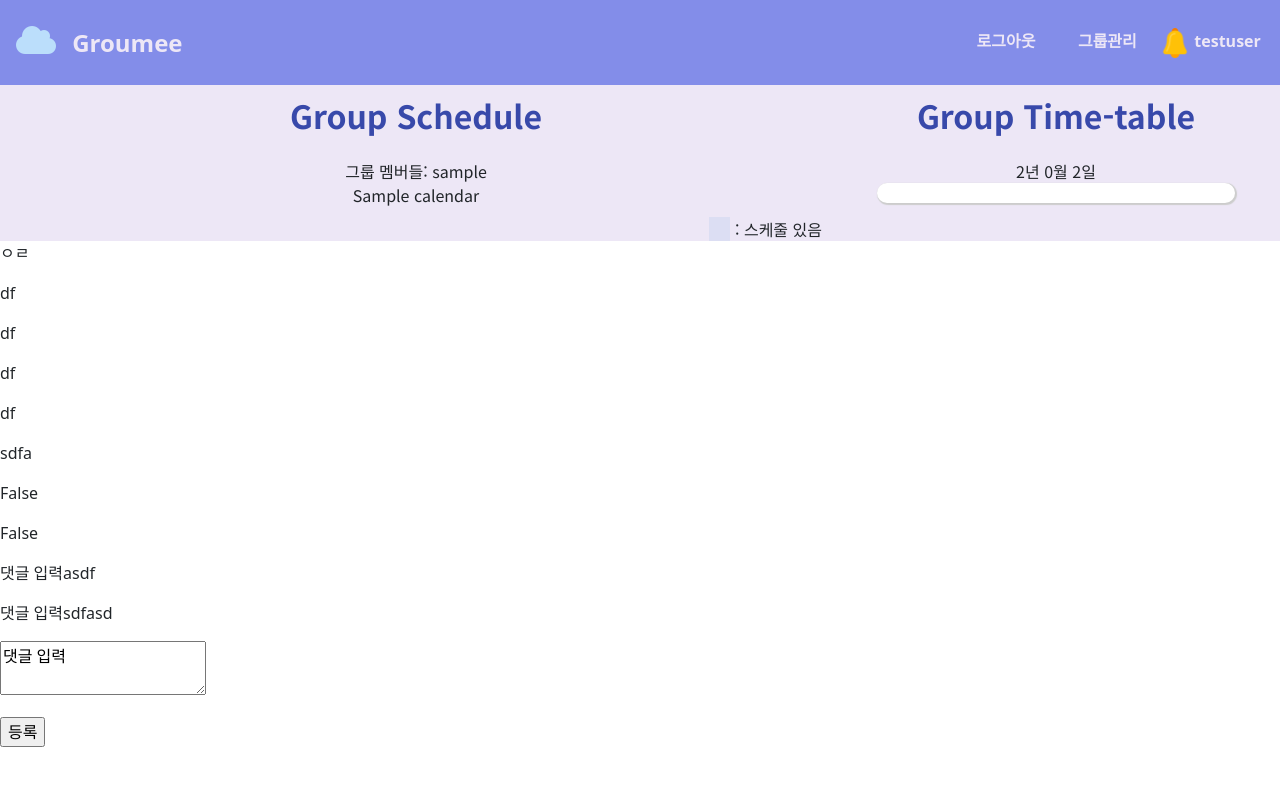
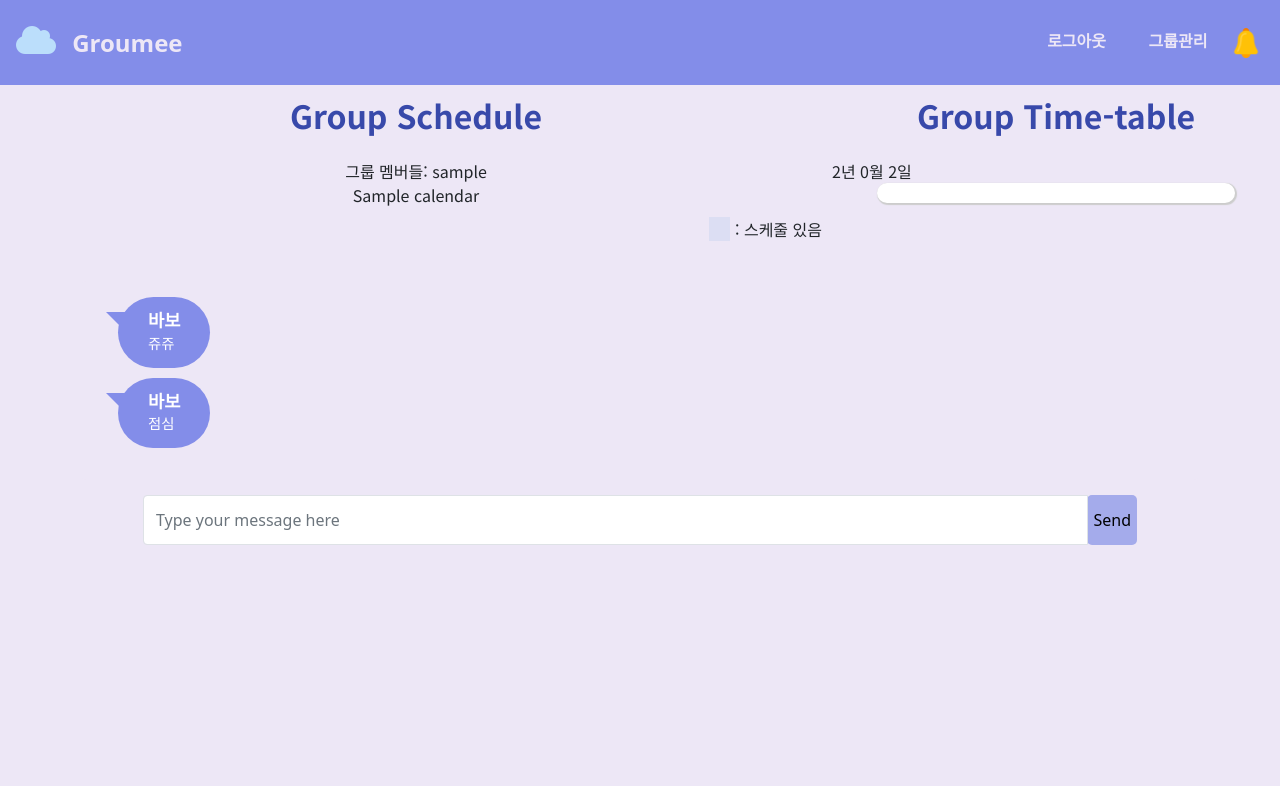
Before and after one commit to kminzy/Heroku_Groumee, a Django app: template calendarproject/groupmeet/templates/groupCalendar.html in a window 1280 px wide. Shown: the top 786 px of the page. Run offline with Django 3.2, Linux system fonts and the light colour scheme; a user stored in the database is signed in; data comes from the database, SQL or seed files in the repository; tables that the repository leaves empty hold one stand-in row (values such as "Sample post"); the template is opened without the code that fills it: values that come from a table or form of the project are taken from there, most other values are stand-ins (such as "Sample title", 1, 10 or a date in 2020); some libraries are stand-ins or nearby versions.

Commit message:
오류 수정

```diff
--- a/calendarproject/calendarproject/templates/base.html
+++ b/calendarproject/calendarproject/templates/base.html
@@ -80,7 +80,7 @@
                 <span class="profile">그룹관리</span>
             </a>
             <img src="{%static 'img/bell.png'%}" id="bell-image">
-            <span>{{user.username}}</span>
+            <span>{{user.nickname}}</span>
             {% endif %}
         </div>
     </nav>
--- a/calendarproject/calendarproject/urls.py
+++ b/calendarproject/calendarproject/urls.py
@@ -37,4 +37,5 @@
     path('groupInvitation/', views.getInvitationList, name="getInvitationList"),
     path('groupInvitation/acceptIvitation/<str:id>', views.acceptInvitation, name="acceptInvitation"),
     path('groupInvitation/refuseIvitation/<str:id>', views.acceptInvitation, name="refuseInvitation"),
+
 ]
--- a/calendarproject/groupmeet/models.py
+++ b/calendarproject/groupmeet/models.py
@@ -32,8 +32,7 @@
     title=models.CharField(max_length=60)
 
 class Comment(models.Model):
-    writer=models.CharField(max_length=20)
-    #writer=models.ForeignKey(settings.AUTH_USER_MODEL,on_delete=models.CASCADE) 로그인 완성되면 수정
+    writer=models.ForeignKey(settings.AUTH_USER_MODEL,on_delete=models.CASCADE)
     group= models.ForeignKey(Group ,on_delete=models.CASCADE,default='')
     pub_date = models.DateTimeField(default='')
     content = models.TextField(default='')
--- a/calendarproject/groupmeet/static/css/groupcalendar.css
+++ b/calendarproject/groupmeet/static/css/groupcalendar.css
@@ -217,6 +217,99 @@
     cursor: pointer;
  }
 
- .today{
-     text-align: center;
- }
+
+ /*댓글 */
+ body{
+    background:#ede7f6;
+}
+.chat-list {
+    padding: 0;
+    font-size: .8rem;
+}
+
+.chat-list li {
+    margin-bottom: 10px;
+    overflow: auto;
+    color: #ffffff;
+}
+
+.chat-list .chat-message {
+    -webkit-border-radius: 50px;
+    -moz-border-radius: 50px;
+    border-radius: 50px;
+    background: #838de9;
+    display: inline-block;
+    padding: 15px 30px;
+    position: relative;
+}
+
+.chat-list .chat-message:before {
+    content: "";
+    position: absolute;
+    top: 15px;
+    width: 0;
+    height: 0;
+}
+
+.chat-list .chat-message h5 {
+    margin: 0 0 5px 0;
+    font-weight: 600;
+    line-height: 100%;
+    font-size: 1.1rem;
+}
+
+.chat-list .chat-message p {
+    line-height: 18px;
+    margin: 0;
+    padding: 0;
+    font-size: .9rem;
+}
+
+.chat-list .chat-body {
+    margin-left: 20px;
+    float: left;
+    width: 80%;
+}
+
+.chat-list .in .chat-message:before {
+    left: -12px;
+    border-bottom: 20px solid transparent;
+    border-right: 20px solid #838de9;
+}
+
+.chat-list .out .chat-body {
+    float: right;
+    margin-right: 20px;
+    text-align: right;
+}
+
+.chat-list .out .chat-message {
+    background: #a4abeb;
+}
+
+.chat-list .out .chat-message:before {
+    right: -12px;
+    border-bottom: 20px solid transparent;
+    border-left: 20px solid #a4abeb;
+}
+
+.card{
+    background:#ede7f6;
+    border: none;
+}
+
+
+.content{
+    margin-top:40px;
+}
+
+.chat-box {
+    padding: 15px;
+    transition: all .5s ease;
+    -webkit-transition: all .5s ease;
+    -moz-transition: all .5s ease;
+    -ms-transition: all .5s ease;
+    -o-transition: all .5s ease;
+    width:80%;
+    margin:0 auto;
+}
--- a/calendarproject/groupmeet/templates/groupCalendar.html
+++ b/calendarproject/groupmeet/templates/groupCalendar.html
@@ -77,11 +77,13 @@
 
 </div>
 
+<!--
 <div class="comments">
   <div class="show-comments">
     {% for comment in comment_list %}
     <section>
-      <div class="clear"></div>
+      <div class="clear">
+      </div>
       {% if comment.writer == request.user.username%}
       <div class="from-me">
         <p>{{comment.content}}</p>
@@ -105,6 +107,55 @@
     </form>
   </div>
 </div>
+-->
+
+<div class="container content">
+  <div class="row">
+      <div class="col">
+        <div class="card">
+          <div class="card-body height3">
+            <ul class="chat-list">
+              {% for comment in comment_list %}
+              {% if comment.writer == request.user%}
+              <li class="out">  <!--me-->
+                <div class="chat-body">
+                  <div class="chat-message">
+                    <h5>{{comment.writer.nickname}}</h5>
+                    <p>{{comment.content}}</p>
+                  </div>
+                </div>
+              </li>
+              {%else%}
+              <li class="in">
+                <div class="chat-body">
+                  <div class="chat-message">
+                    <h5>{{comment.writer.nickname}}</h5>
+                    <p>{{comment.content}}</p>
+                  </div>
+                </div>
+              </li>
+
+              {%endif%}
+              {%endfor%}
+            </ul>
+          </div>
+        </div>
+      </div>
+  </div>
+</div>
+
+
+<div class="chat-box">
+  <form action="{%url 'addComment' groupId%}" method="POST">
+    {% csrf_token %}
+  <div class="input-group" style="height: 50px;">
+    <input class="form-control border no-shadow no-rounded" name="content" placeholder="Type your message here">
+    <input type="submit" style="border-radius: 5px; background:#a4abeb; border:none ;" value="Send"></input>
+  </form>
+  </div>
+</div>
+
+
 
 <!-- Modal -->
 <div class="modal fade" id="addScheduleModal" tabindex="-1" aria-labelledby="addScheduleModalLabel" aria-hidden="true">
@@ -197,6 +248,9 @@
   </div>
 </div>
 
+<footer style="margin-bottom: 50px;">
+</footer>
+
 <script>
   function go_prev_month() {
     location.href = "{%url 'groupCalendar_view' groupId%}?{{prev_month}}";
```
Also changed, not shown: calendarproject/groupmeet/views.py (+3 -5 lines), calendarproject/db.sqlite3, calendarproject/groupmeet/migrations/0001_initial.py, calendarproject/groupmeet/templates/groupInvitaionList.html (line endings or trailing spaces).
